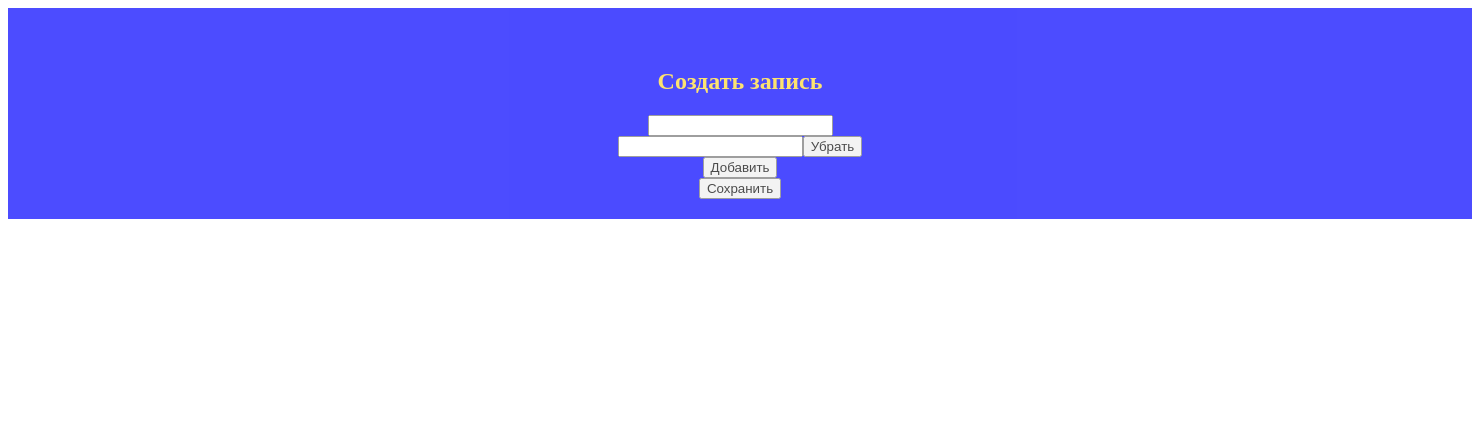
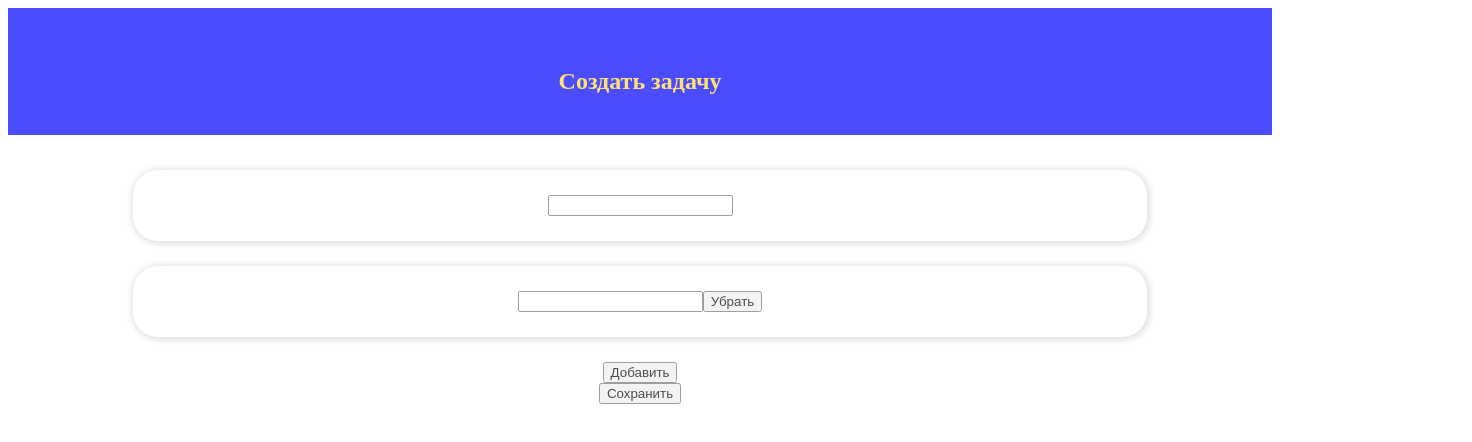
Before and after one commit to MichaelEverchosen/todolist, a Vue app: page /#/todo-form in a window 1280 px wide. Shown: the top 442 px of the page, 1472 px wide, since content can reach past the window. Built offline with nearby package versions, Linux system fonts and the light colour scheme.

Commit message:
css has been modified

```diff
--- a/src/assets/styles/helpers.scss
+++ b/src/assets/styles/helpers.scss
@@ -9,7 +9,6 @@
   padding: 40px 100px 20px 100px;
   text-align: center;
   margin: 0px;
-  background-color: Blue;
   opacity: 70%;
 }
 
@@ -30,3 +29,11 @@
 .button-edit {
   margin-left: 985px;
 }
+
+.bg {
+  box-shadow: 1px 1px 5px 3px #dcdcdc;
+  margin: 25px;
+  padding: 25px;
+  border: 5px;
+  border-radius: 25px;
+}
--- a/src/views/todoForm.vue
+++ b/src/views/todoForm.vue
@@ -1,15 +1,23 @@
 <template>
-  <div class="wrap tc">
+  <div class="wrap">
+    <div class="action-task tc">
       <h2>{{ formTitle }}</h2>
+    </div>
+    <div class="task change tc">
+      <div class="task-field-sizes bg">
         <input type="text" v-model="title" />
+      </div>
       <div v-for="(task, idx) in tasks" :key="idx">
+        <div class="task-field-sizes bg">
           <input type="text" v-model="tasks[idx].description" />
           <button @click="removeTask(idx)">Убрать</button>
+        </div>
       </div>
       <div>
         <button @click="addTask">Добавить</button>
       </div>
       <button @click="save">Сохранить</button>
+    </div>
   </div>
 </template>
 
@@ -37,7 +45,7 @@ export default {
       return value;
     },
     formTitle() {
-      return this.isEditForm ? "Отредактировать запись" : "Создать запись";
+      return this.isEditForm ? "Отредактировать задачу" : "Создать задачу";
     },
     mutationName() {
       return this.isEditForm ? "updateTodo" : "addTodo";
@@ -73,4 +81,12 @@ export default {
 };
 </script>
 
-<style scoped></style>
+<style scoped>
+.action-task {
+  background-color: Blue;
+}
+
+.task change {
+  background-color: whitesmoke;
+}
+</style>
--- a/src/views/todoList.vue
+++ b/src/views/todoList.vue
@@ -1,8 +1,8 @@
 <template>
   <div class="wrap">
-    <div class="tc"><h2 class="">Список задач</h2></div>
+    <div class="todo-list tc"><h2 class="">Список задач</h2></div>
     <div class="task">
-      <div class="todo" v-for="(todo, idx) in todos" :key="idx">
+      <div class="todo bg" v-for="(todo, idx) in todos" :key="idx">
         <h3>{{ todo.title }}</h3>
         <ul>
           <li v-for="(task, idx) in todo.tasks" :key="idx">
@@ -48,12 +48,8 @@ export default {
 </script>
 
 <style scoped>
-.todo {
-  box-shadow: 1px 1px 5px 3px #dcdcdc;
-  margin: 25px;
-  padding: 25px;
-  border: 5px;
-  border-radius: 25px;
+.todo-list {
+  background-color: Blue;
 }
 
 .todo h3 {
```
Lines whose indentation alone changed are shown as unchanged.
